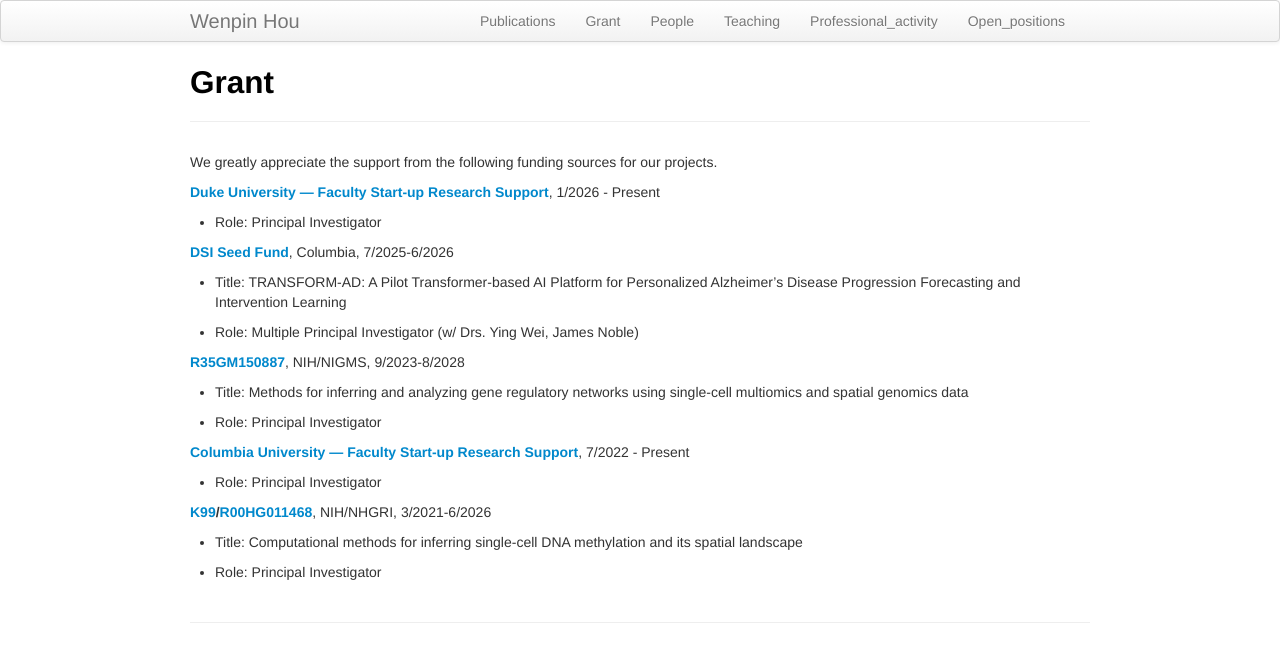
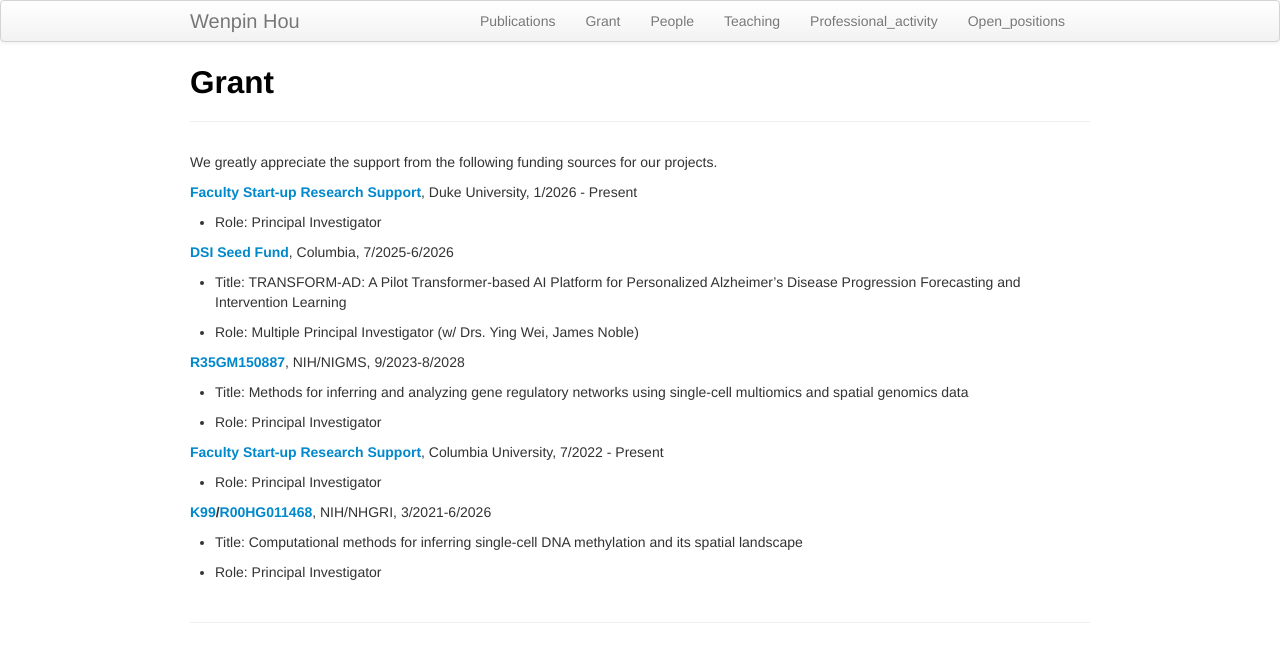
Before and after one commit to Winnie09/Wenpin_Hou, a Jekyll site: the page built from pages/grant.md, in a window 1280 px wide. Shown: the top 662 px of the page. Built offline with Jekyll 4.4.1, drawn with Linux system fonts in a browser that asks for light colours.

Commit message:
add changes

```diff
--- a/pages/grant.md
+++ b/pages/grant.md
@@ -5,7 +5,7 @@
 
 We greatly appreciate the support from the following funding sources for our projects.
 
-**[Duke University — Faculty Start-up Research Support](https://medschool.duke.edu/research?utm_source=chatgpt.com)**, 1/2026 - Present
+**[Faculty Start-up Research Support](https://medschool.duke.edu/research?utm_source=chatgpt.com)**, Duke University, 1/2026 - Present
 
 * Role: Principal Investigator
 
@@ -22,7 +22,7 @@
 
 * Role: Principal Investigator
 
-**[Columbia University — Faculty Start-up Research Support](https://research.columbia.edu/?utm_source=chatgpt.com)**, 7/2022 - Present
+**[Faculty Start-up Research Support](https://research.columbia.edu/?utm_source=chatgpt.com)**, Columbia University, 7/2022 - Present
 
 * Role: Principal Investigator
 
```
